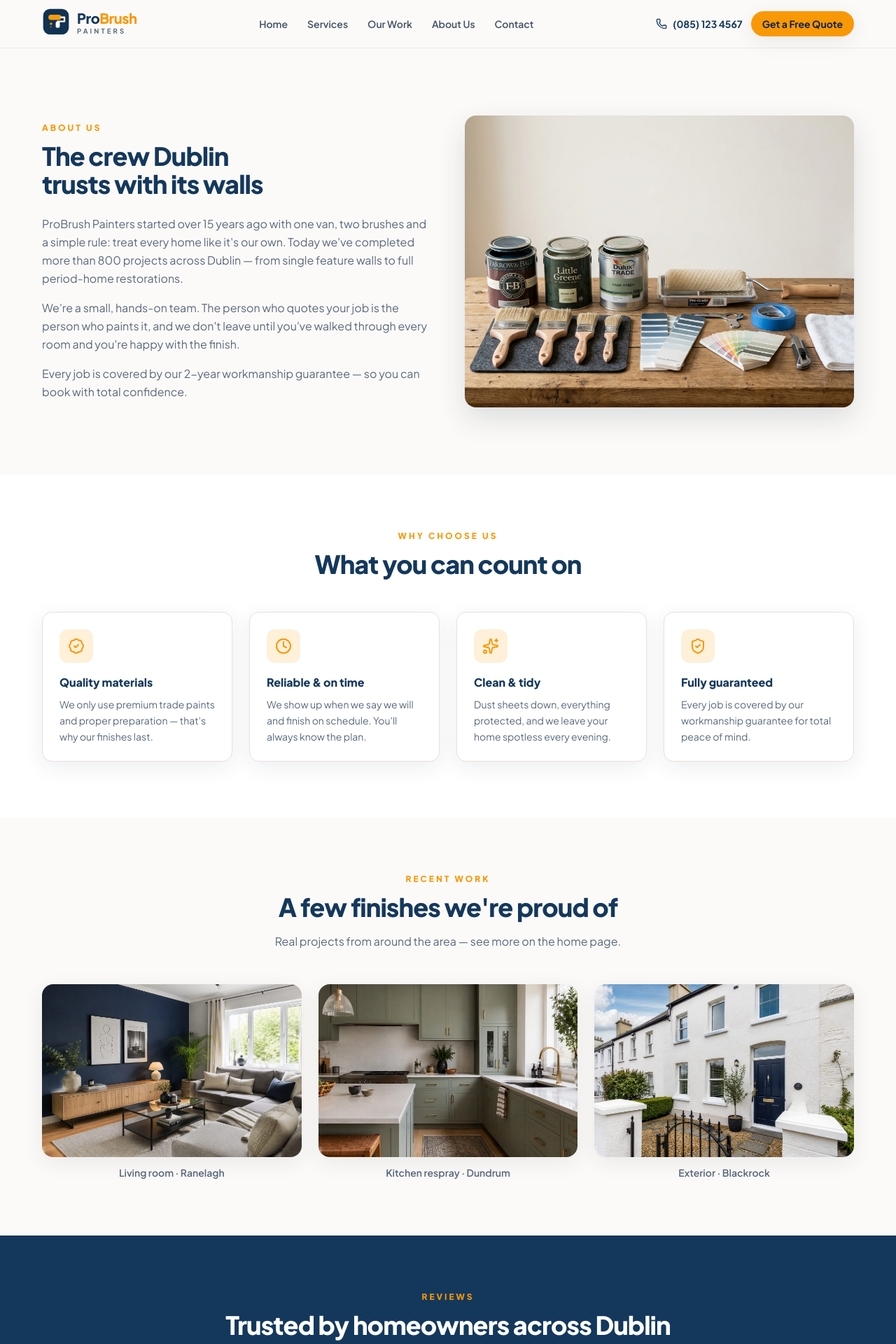
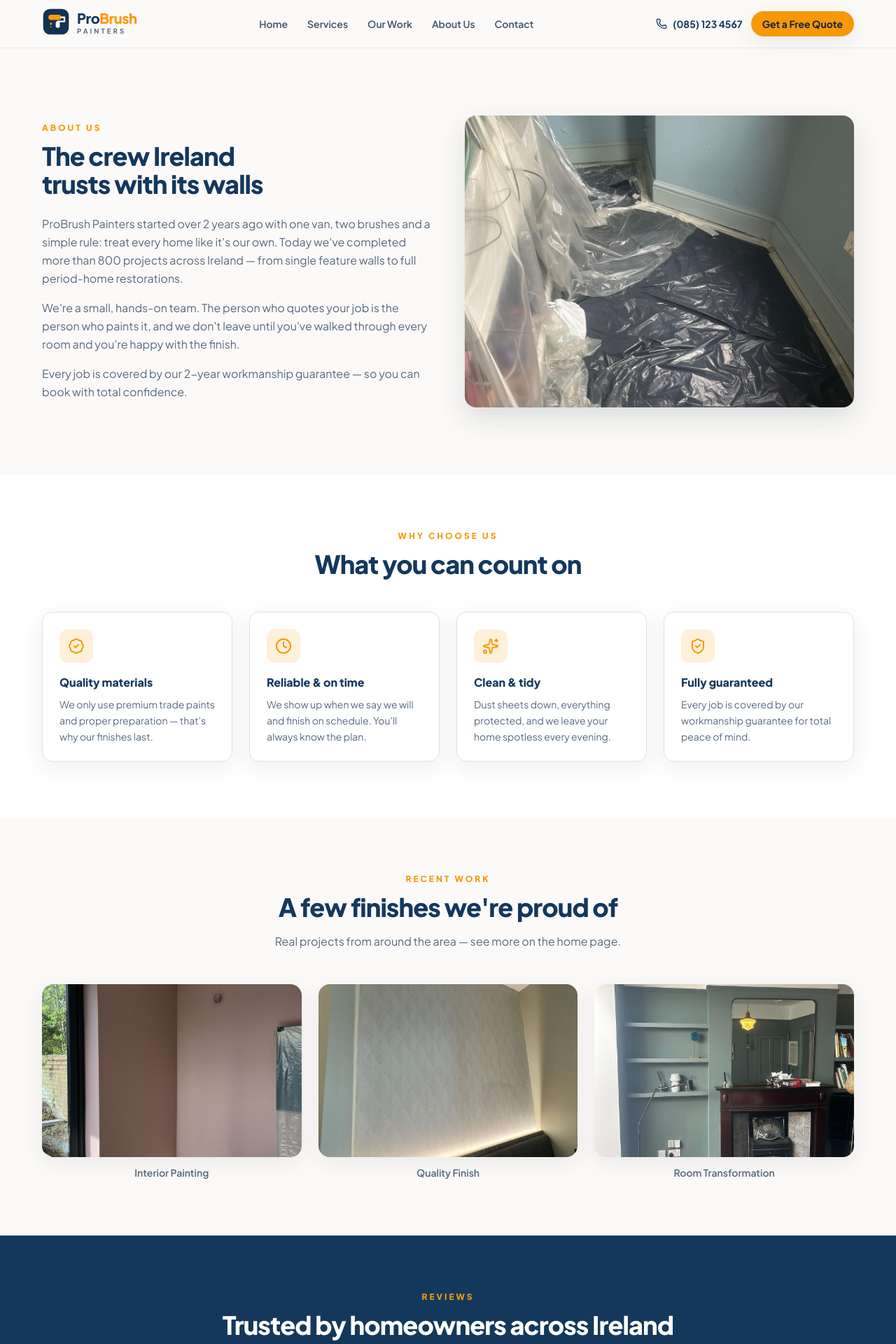
Before and after one commit to Momer100/ProBrushPainters, a Next.js app: page /about in a window 1280 px wide. Shown: the top 1920 px of the page at 70% size. Built offline with nearby package versions, Linux system fonts and the light colour scheme.

Commit message:
Update location to Ireland, experience to 2 years, and About page gallery to images 17, 18, 21

```diff
--- a/src/app/about/page.tsx
+++ b/src/app/about/page.tsx
@@ -61,8 +61,8 @@ export default function AboutPage() {
 
           <div className="relative aspect-[4/3] overflow-hidden rounded-2xl shadow-lift">
             <Image
-              src="/images/team.jpg"
-              alt={`The ${site.name} team at work`}
+              src="/images/s-l1600 (12).jpg"
+              alt={`${site.name} work in ${site.location}`}
               fill
               className="object-cover"
             />
@@ -110,9 +110,9 @@ export default function AboutPage() {
           />
           <div className="mt-12 grid gap-6 sm:grid-cols-2 lg:grid-cols-3">
             {[
-              { src: "/images/living-after.jpg", label: "Living room · Ranelagh" },
-              { src: "/images/kitchen-after.jpg", label: "Kitchen respray · Dundrum" },
-              { src: "/images/exterior-after.jpg", label: "Exterior · Blackrock" },
+              { src: "/images/s-l1600 (17).jpg", label: "Interior Painting" },
+              { src: "/images/s-l1600 (18).jpg", label: "Quality Finish" },
+              { src: "/images/s-l1600 (21).jpg", label: "Room Transformation" },
             ].map((img) => (
               <figure key={img.src}>
                 <div className="relative aspect-[3/2] overflow-hidden rounded-2xl shadow-soft">
--- a/src/app/contact/page.tsx
+++ b/src/app/contact/page.tsx
@@ -109,8 +109,8 @@ export default function ContactPage() {
                   <div className="mt-6 flex items-start gap-3">
                     <MapPin className="h-5 w-5 shrink-0 text-accent" />
                     <p className="text-base text-primary-foreground/90">
-                      Based in <span className="font-semibold">{site.location}</span>. <br />
-                      We serve the wider Dublin area including: <br />
+                      Serving clients all across <span className="font-semibold">{site.location}</span>. <br />
+                      Available for projects nationwide including:
                       <span className="text-primary-foreground/70 text-sm mt-2 block">
                         {site.areasServed.slice(0, 10).join(", ")} and more.
                       </span>
--- a/src/config/site.ts
+++ b/src/config/site.ts
@@ -11,19 +11,19 @@ export const site = {
   tagline: "Painting & Decorating",
   domain: "probrushpainters.ie",
   url: "https://probrushpainters.ie",
-  location: "Dublin", // used in headlines & SEO
+  location: "Ireland", // used in headlines & SEO
 
   // ── Contact details (PLACEHOLDERS — replace with real ones) ──
   phoneDisplay: "(085) 123 4567", // shown on screen
   phoneHref: "+353851234567", // used by tel: links
   whatsappNumber: "353851234567", // country code, no + or spaces
   email: "info@probrushpainters.ie",
-  addressLine: "Dublin, Ireland",
+  addressLine: "Ireland",
   hours: "Mon–Sat · 8:00–18:00",
 
   // ── Trust signals (PLACEHOLDERS — replace with real ones) ──
   stats: {
-    years: 15, // years in business
+    years: 2, // years in business
     projects: 800, // projects completed
     rating: 4.9, // average review rating
     reviewCount: 120, // total reviews
```
